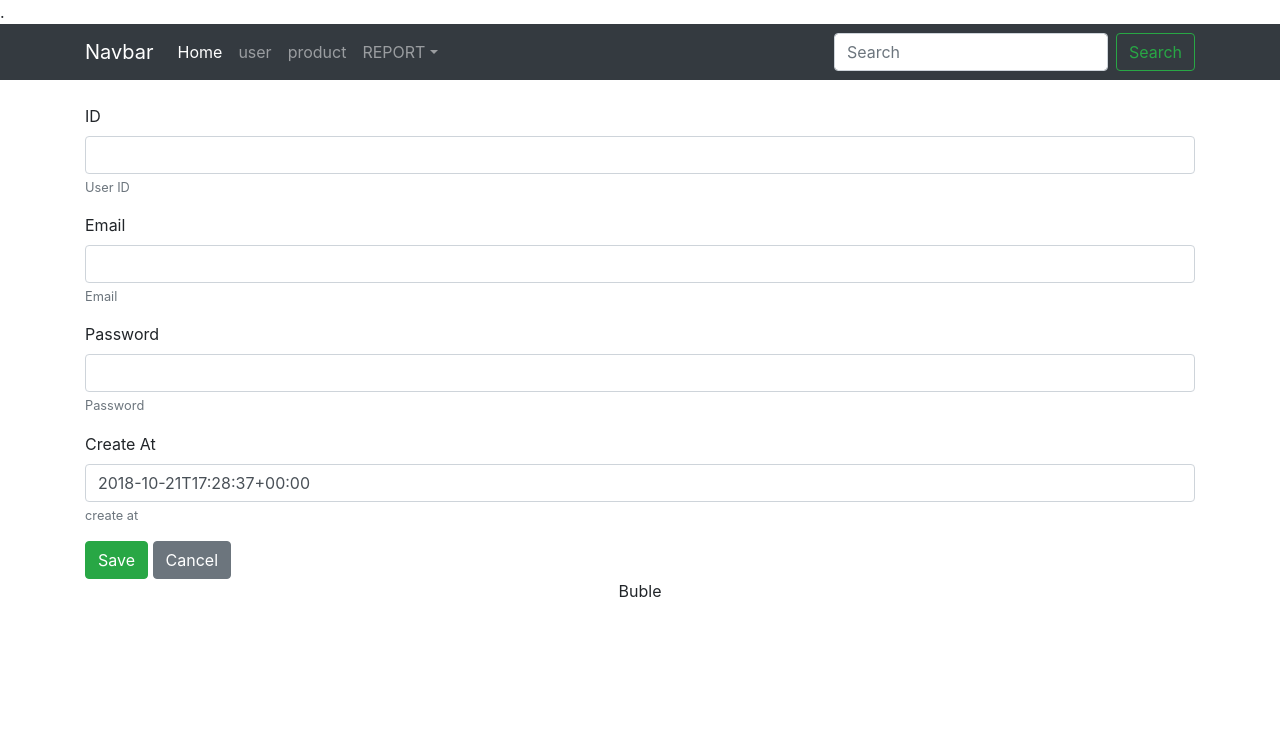
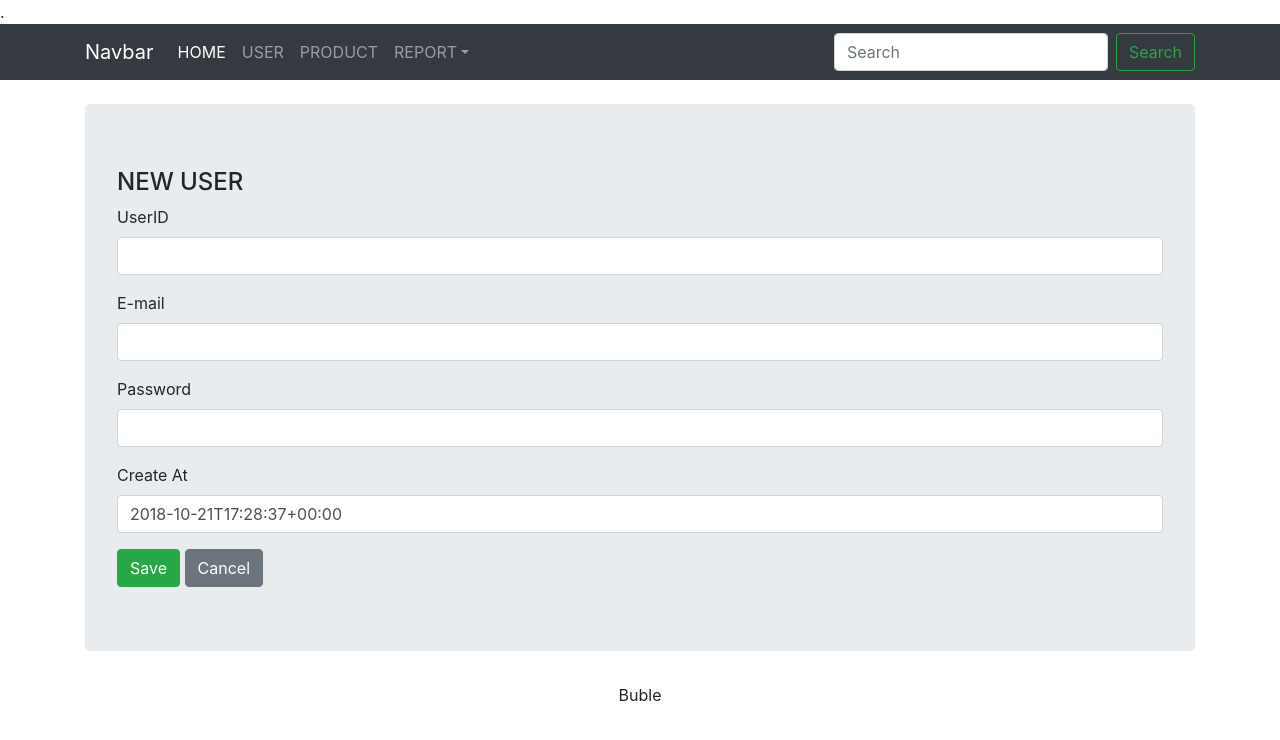
Before and after one commit to bellSupavadi/Helloworkshop24-09-2018, a Node server app: page /insert_user in a window 1280 px wide. Shown: the top 740 px of the page. Run offline with Node 20, Linux system fonts and the light colour scheme.

Commit message:
edit design

```diff
--- a/views/pages/insert_user.ejs
+++ b/views/pages/insert_user.ejs
@@ -1,36 +1,38 @@
 <% include ../partials/header %>
 
  <form action="/users/insert_user" method="post">
+  <div class="jumbotron">
+      <h4>NEW USER</h4>
 <div class="form-group">
-  <label for="id">ID</label>
+  <label for="id">UserID</label>
   <input type="number"
     class="form-control" name="id" id="" aria-describedby="helpId" placeholder=""value="">
-  <small id="helpId" class="form-text text-muted">User ID</small>
+  <!-- <small id="helpId" class="form-text text-muted">User ID</small> -->
 </div>
 
   <div class="form-group">
-    <label for="Email">Email</label>
+    <label for="Email">E-mail</label>
     <input type="email"
       class="form-control" name="email" id="" aria-describedby="helpId" placeholder=""value="">
-    <small id="helpId" class="form-text text-muted">Email</small>
+    <!-- <small id="helpId" class="form-text text-muted">Email</small> -->
   </div>
 
   <div class="form-group">
     <label for=" ">Password</label>
     <input type="text"
       class="form-control" name="password" id="" aria-describedby="helpId" placeholder=""value="">
-    <small id="helpId" class="form-text text-muted">Password</small>
+    <!-- <small id="helpId" class="form-text text-muted">Password</small> -->
     </div>
 
     <div class="form-group">
       <label for="">Create At</label>
       <input type="text"
         class="form-control" value="<%= time %>" name="time" id="" aria-describedby="helpId" placeholder="" >
-      <small id="helpId" class="form-text text-muted">create at</small>
+      <!-- <small id="helpId" class="form-text text-muted">create at</small> -->
     </div>
 
     <button type="submit" class="btn btn-success">Save</button>
     <a name="" id="" class="btn btn-secondary" href="/users" role="button">Cancel</a>
-
+</div>
 </from>
   <% include ../partials/footer %>
--- a/views/pages/products.ejs
+++ b/views/pages/products.ejs
@@ -1,6 +1,8 @@
 <% include ../partials/header %>
 
+    <h4>PRODUCT</h4>
  <br>
+ <div class="jumbotron">
 <table class="table">
     <thead>
         <tr>
@@ -25,7 +27,7 @@
       <% }); %>
     </tbody>
 </table>
-
+</div>
 <script>
         $(document).ready(function(){
           $("#myInput").on("keyup", function() {
--- a/views/pages/report_product.ejs
+++ b/views/pages/report_product.ejs
@@ -1,7 +1,9 @@
 <% include ../partials/header %>
 
+
+ <h4>TOP 5 MOST EXPENSIVE PRODUCT</h2>
  <br>
- <h2>Most expensive Products</h2>
+ <div class="jumbotron">
 <table class="table">
     <thead>
         <tr>
@@ -21,6 +23,7 @@
       <% }); %>
     </tbody>
 </table>
+</div>
 <script>
     $(document).ready(function(){
       $("#myInput").on("keyup", function() {
--- a/views/partials/header.ejs
+++ b/views/partials/header.ejs
@@ -34,15 +34,15 @@
               <ul class="navbar-nav mr-auto mt-2 mt-lg-0">
 
                   <li class="nav-item active">
-                      <a class="nav-link" href="/">Home <span class="sr-only">(current)</span></a>
+                      <a class="nav-link" href="/">HOME <span class="sr-only">(current)</span></a>
                   </li>
 
                   <li class="nav-item">
-                      <a class="nav-link" href="/users">user</a>
+                      <a class="nav-link" href="/users">USER</a>
                   </li>
 
                     <li class="nav-item">
-                      <a class="nav-link" href="/products">product</a>
+                      <a class="nav-link" href="/products">PRODUCT</a>
                   </li>
 
                   <li class="nav-item dropdown">
```
Also changed, not shown: views/pages/insert_product.ejs (+8 -6 lines), views/pages/products_edit.ejs (+10 -6 lines).
